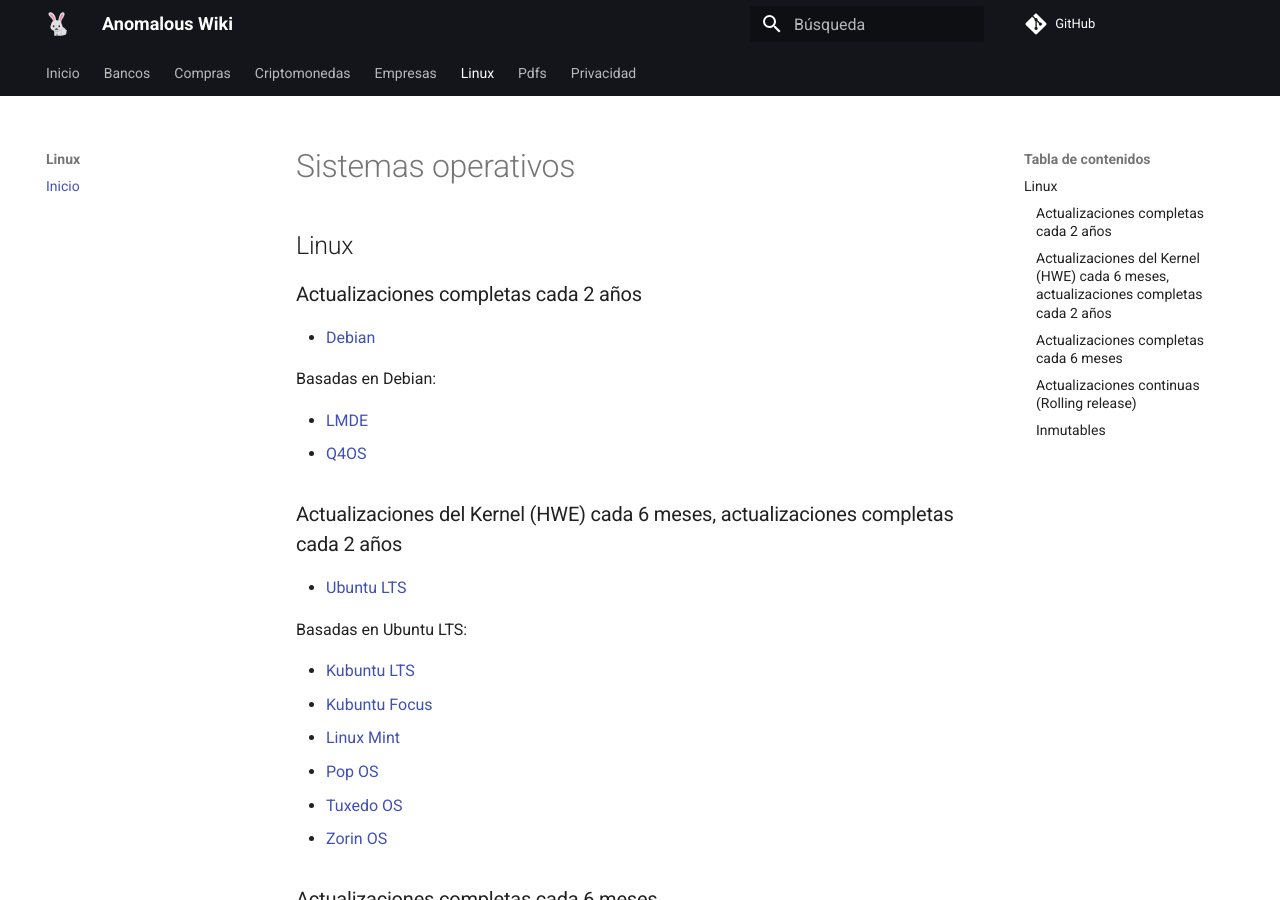
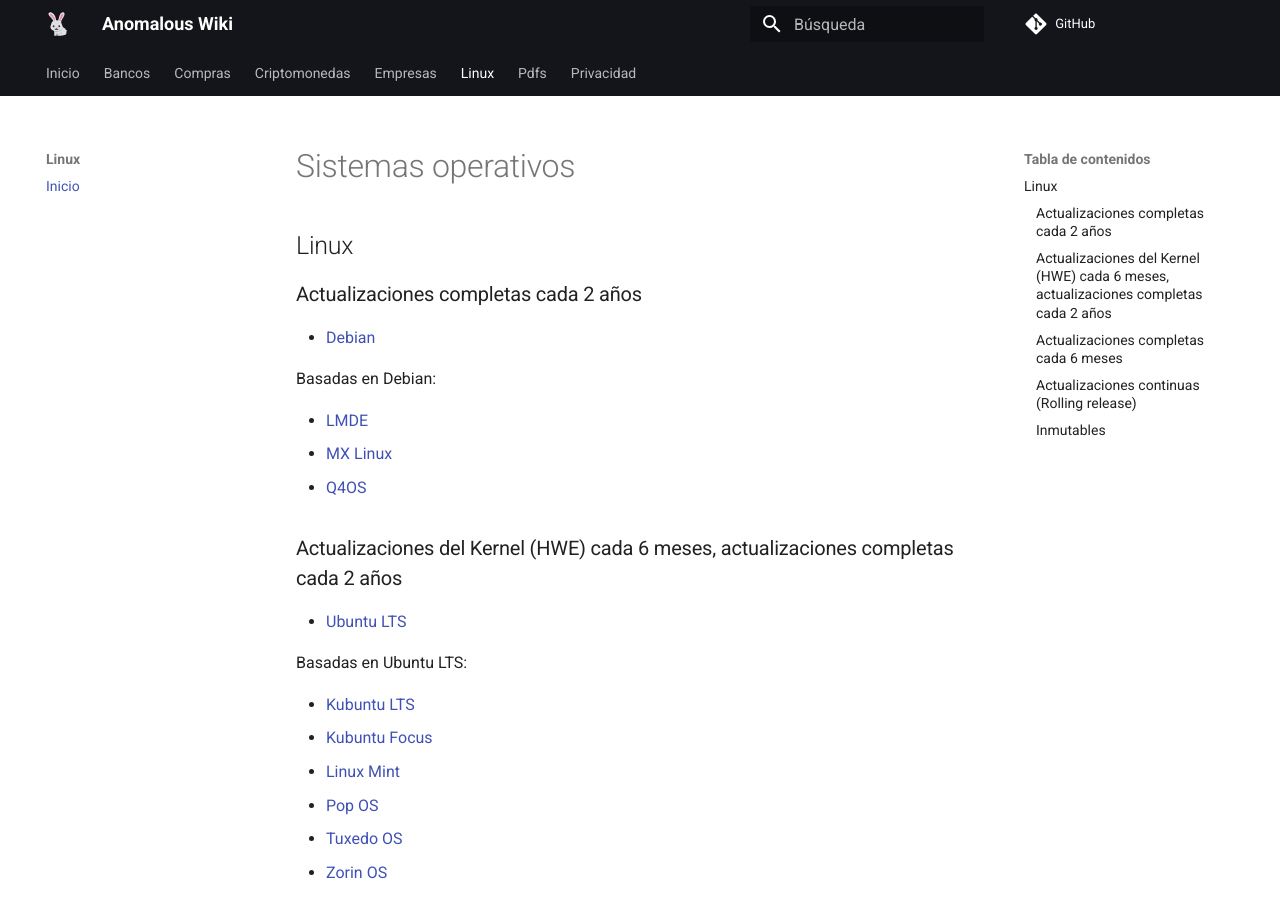
Before and after one commit to anomalouscode/wiki, an MkDocs documentation site: the page built from docs/linux/index.md, in a window 1280 px wide and 900 px high. Built offline with MkDocs 1.6.1 and Material for MkDocs 9.7.7, drawn with Linux system fonts in a browser that asks for light colours; comment, search, counter and statistics services are not loaded.

Commit message:
Add MX Linux to Linux section

```diff
--- a/docs/linux/index.md
+++ b/docs/linux/index.md
@@ -13,6 +13,7 @@ title: Inicio
 Basadas en Debian:
 
 - [LMDE](https://linuxmint.com/download_lmde.php)
+- [MX Linux](https://mxlinux.org/)
 - [Q4OS](https://q4os.org)
 
 ### Actualizaciones del Kernel (HWE) cada 6 meses, actualizaciones completas cada 2 años
```
